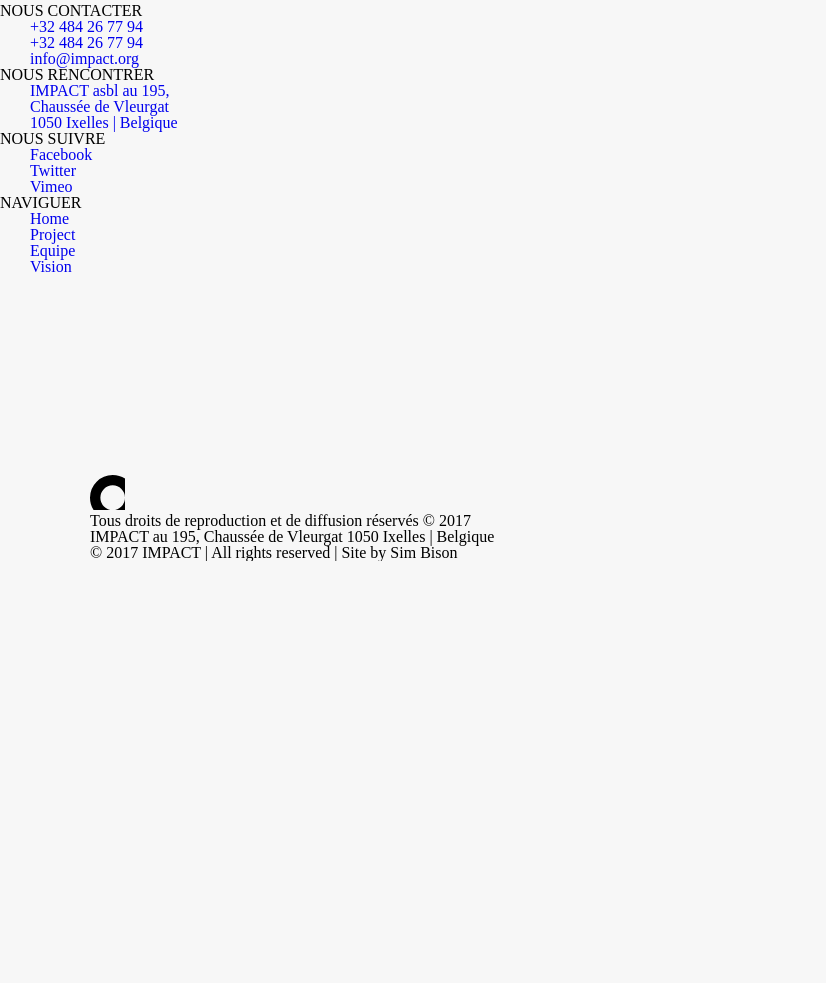
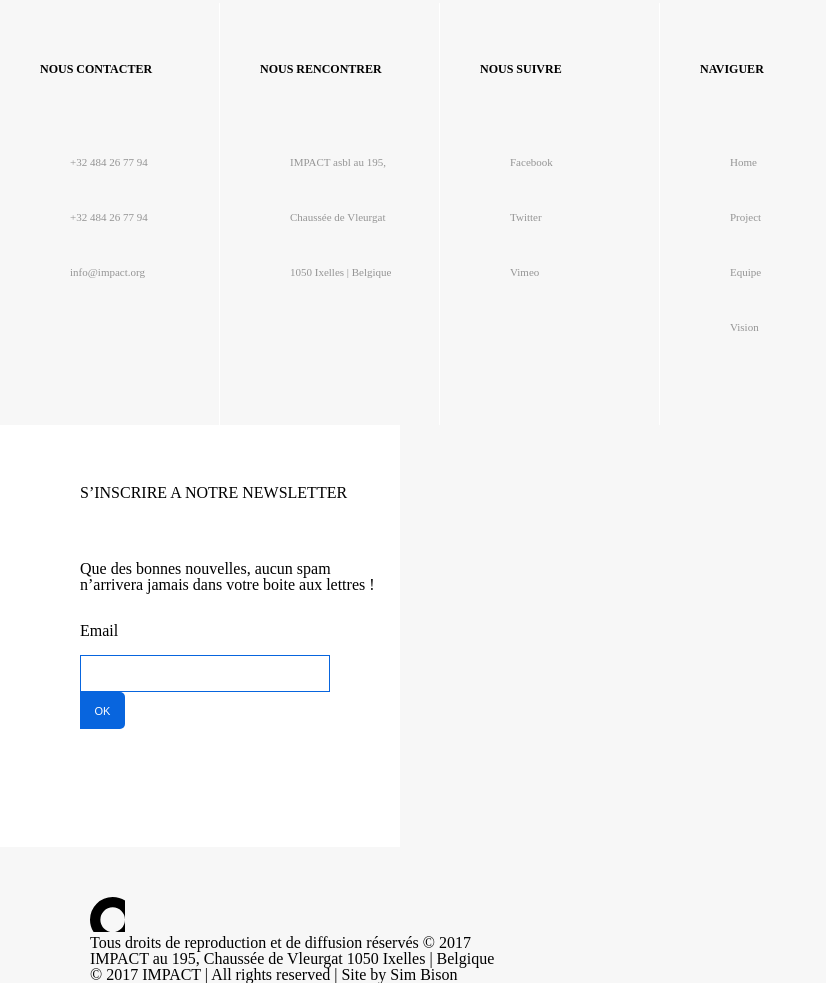
Before and after one commit to ninorak/Midterm-Exam2, a plain HTML site: page index.html in a window 1280 px wide. Shown: the part 5641-6624 px from the top of the page, without its empty margins (0-826 px from the left). Before the commit the page ends 6202 px from the top, so only its background shows below. Drawn offline with Linux system fonts and the light colour scheme.

Commit message:
update index.html and style.css

```diff
--- a/css/style.css
+++ b/css/style.css
@@ -171,7 +171,60 @@ h3 {
 }
 .container1 {
     height: 422px;
-    width: 66%;
+    width: 880px;
+    display: grid;
+    grid-template-columns: 1fr 1fr 1fr 1fr;
+    background-color: black;
+}
+.box {
+    height: 422px;
+    width: 220px;
+    background-color: #f7f7f7;
+    border-right: 1px solid #ffffff;
+}
+.box h5 {
+    font-size: 12px;
+    font-weight: bold;
+    margin: 60px 40px;
+}
+.box ul {
+    margin-left: 40px;
+}
+.box ul li a {
+    color: #959595;
+    font-size: 11px;
+    line-height: 5;
+}
+.formdiv {
+    height: 422px;
+    width: calc(100% - 880px);
+    background-color: #ffffff;
+    padding-top: 60px;
+    padding-left: 80px;
+}
+.formdiv h5 {
+    margin-bottom: 60px;
+}
+.formdiv p {
+    margin-bottom: 30px;
+}
+input {
+    height: 37px;
+    width: 250px;
+    border: 1px solid #0865de;
+}
+.realbutton {
+    height: 37px;
+    width: 45px;
+    font-size: 11px;
+    color: #ffffff;
+    background-color: #0865de;
+    text-align: center;
+    text-decoration: none;
+    border: none;
+    display: inline-block;
+    border-top-right-radius: 5px;
+    border-bottom-right-radius: 5px;
 }
 .lastonestanding {
     height: 120px;
--- a/index.html
+++ b/index.html
@@ -111,7 +111,7 @@
     </section>
     <footer>
         <div class="container1">
-            <div>
+            <div class="box">
                 <h5>NOUS CONTACTER</h5>
                 <ul>
                     <li><a href="tel:+32484267794">+32 484 26 77 94</a></li>
@@ -119,7 +119,7 @@
                     <li><a href="mailto:info@impact.org">info@impact.org</a></li>
                 </ul>
             </div>
-            <div>
+            <div class="box">
                 <h5>NOUS RENCONTRER</h5>
                 <ul>
                     <li><a href="#" target="blank">IMPACT asbl au 195,</a></li>
@@ -127,7 +127,7 @@
                     <li><a href="#" target="blank">1050 Ixelles | Belgique</a></li>
                 </ul>
             </div>
-            <div>
+            <div class="box">
                 <h5>NOUS SUIVRE</h5>
                 <ul>
                     <li><a href="#" target="blank">Facebook</a></li>
@@ -135,7 +135,7 @@
                     <li><a href="#" target="blank">Vimeo</a></li>
                 </ul>
             </div>
-            <div>
+            <div class="box">
                 <h5>NAVIGUER</h5>
                 <ul>
                     <li><a href="#" target="blank">Home</a></li>
@@ -145,7 +145,16 @@
                 </ul>
             </div>
         </div>
-        <div></div>
+        <div class="formdiv">
+            <h5>S’INSCRIRE A NOTRE NEWSLETTER</h5>
+            <p>Que des bonnes nouvelles, aucun spam <br> n’arrivera jamais dans votre boite aux lettres !
+            </p>
+            <form>
+                <label for="email">Email</label> <br><br>
+                <input type="email" id="email" name="email">
+            </form>
+            <button type="button" class="realbutton">OK</button>
+        </div>
         <div class="lastonestanding">
             <img src="./img/Ellipse 371.svg" alt="Ellipse" class="EllipseB">
             <p>Tous droits de reproduction et de diffusion réservés © 2017 <br> IMPACT au 195, Chaussée de Vleurgat 1050 Ixelles | Belgique
```
